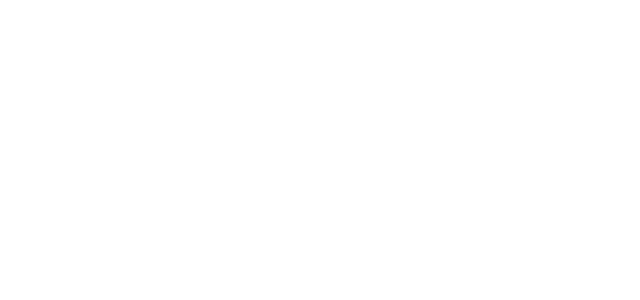
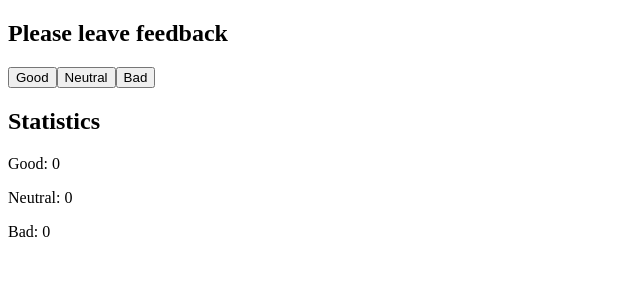
Before and after one commit to vovaryba/goit-react-hw-02-feedback, a React (Create React App) app: page / in a window 1280 px wide. Shown: the top 300 px of the page, without its empty margins (0-640 px from the left). Built offline with nearby package versions, Linux system fonts and the light colour scheme.

Commit message:
Зарендерил отзывы

```diff
--- a/src/App.js
+++ b/src/App.js
@@ -1,7 +1,12 @@
-// import Container from './components/Container/Container';
+import React from 'react';
+import Feedback from './components/Feedback';
+// import Statistics from './components/Statistics';
 
 export default function App() {
   return (
-    <div></div>
+    <div>
+      <Feedback />
+      {/* <Statistics /> */}
+    </div>
   );
 }
```
